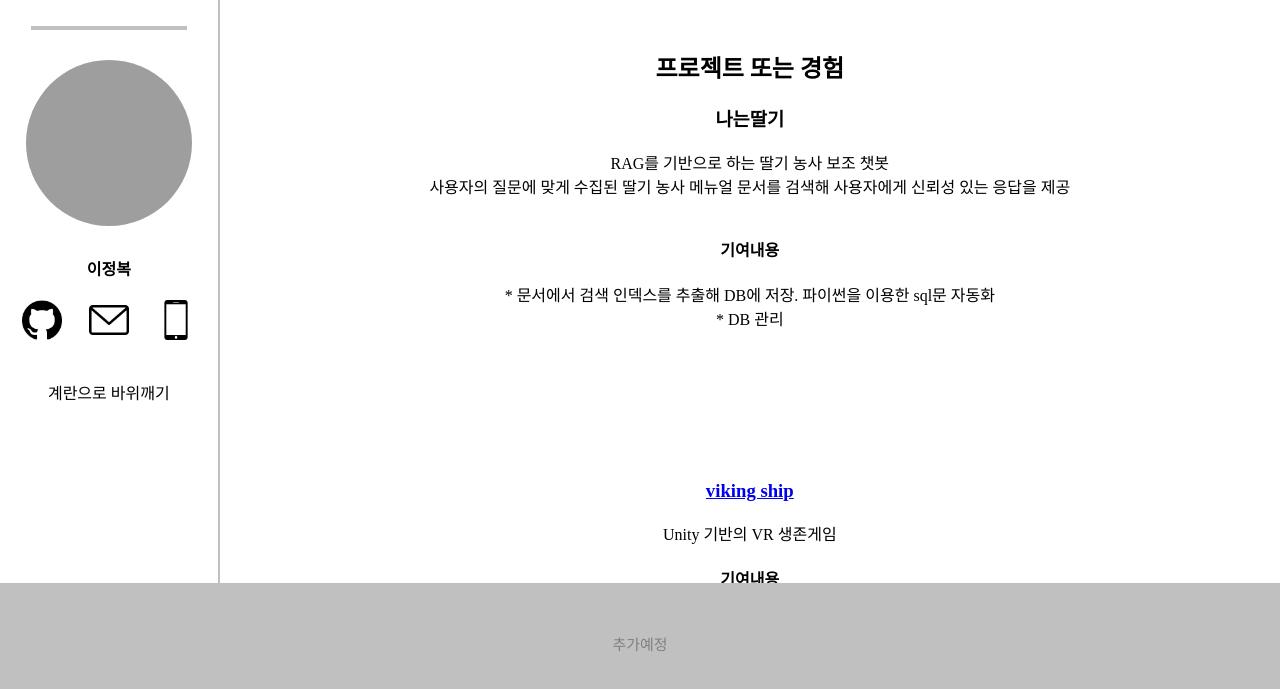
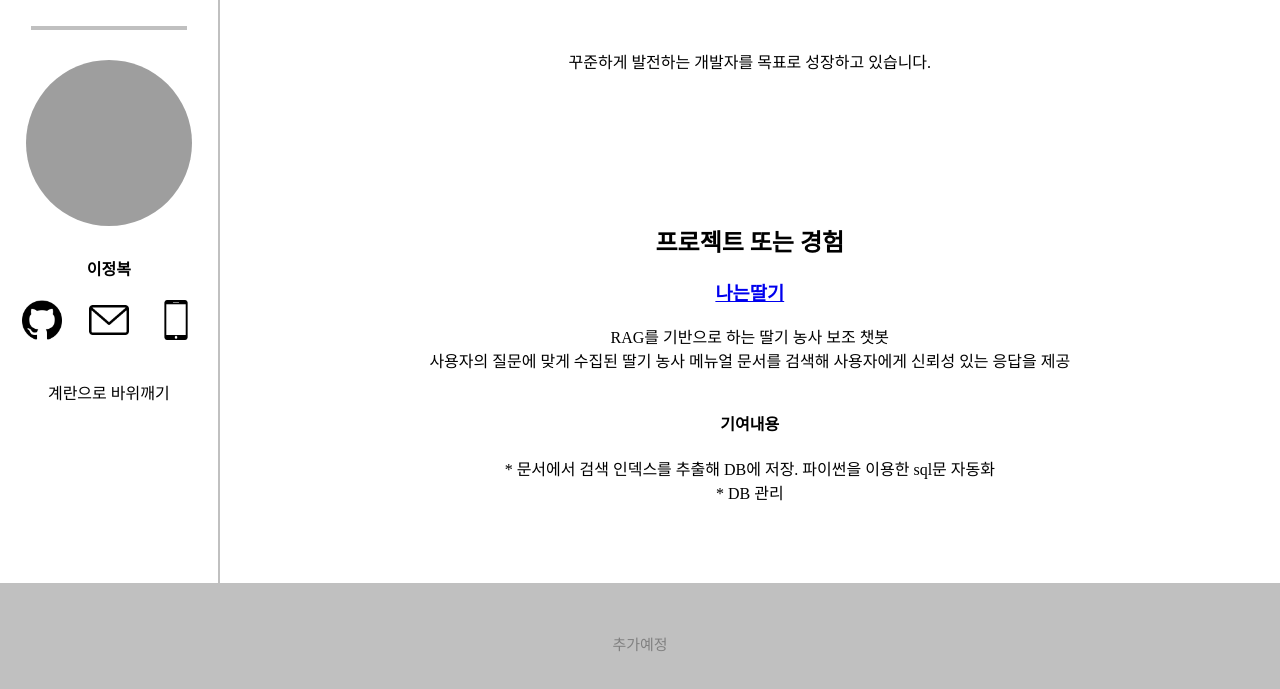
Before and after one commit to JBL28/MyHomepage, a plain HTML site: page index.html in a window 1280 px wide. Shown: the part 219-908 px from the top of the page. Drawn offline with Linux system fonts and the light colour scheme; grey boxes are pictures that could not be loaded.

Commit message:
본문 내용 추가

```diff
--- a/index.html
+++ b/index.html
@@ -38,9 +38,14 @@
       <main class="main">
         <div class="article">
           <h1 style="margin-top: 50px; margin-bottom: 50px;"><b>성실함으로 항상 발전하는 개발자</b></h1>
-          <h2><b>프로젝트 또는 경험</b><br></h2>
+
           <p>
-            <h3><b><a>나는딸기</a href=""></b><br></h3>
+            꾸준하게 발전하는 개발자를 목표로 성장하고 있습니다.<br>
+          </p>
+
+          <p style="margin-top: 150px;">
+            <h2><b>프로젝트 또는 경험</b><br></h2>
+            <h3><b><a href="https://github.com/JBL28/I_am_strawberry">나는딸기</a></b><br></h3>
             RAG를 기반으로 하는 딸기 농사 보조 챗봇<br>
             사용자의 질문에 맞게 수집된 딸기 농사 메뉴얼 문서를 검색해 사용자에게 신뢰성 있는 응답을 제공<br><br>
             <h4><b>기여내용</b><br></h4>
```
